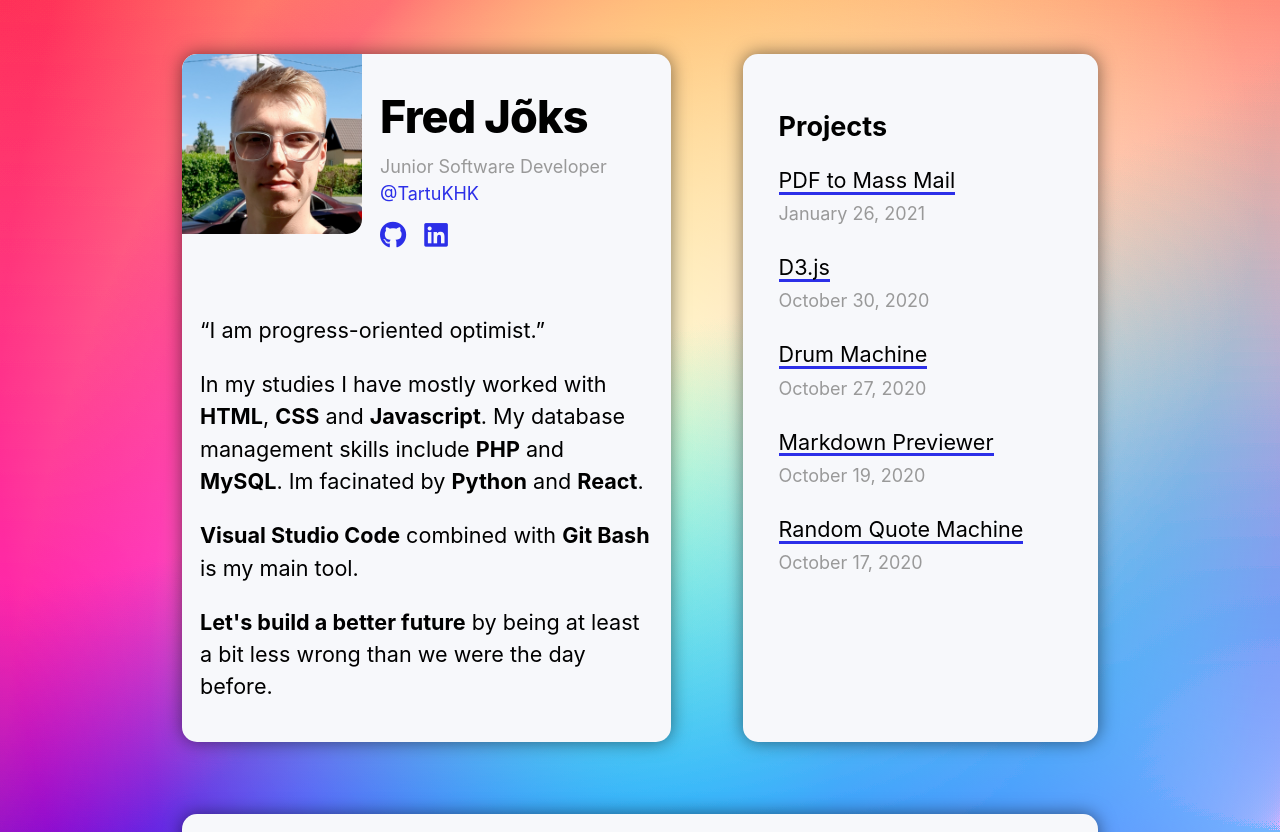
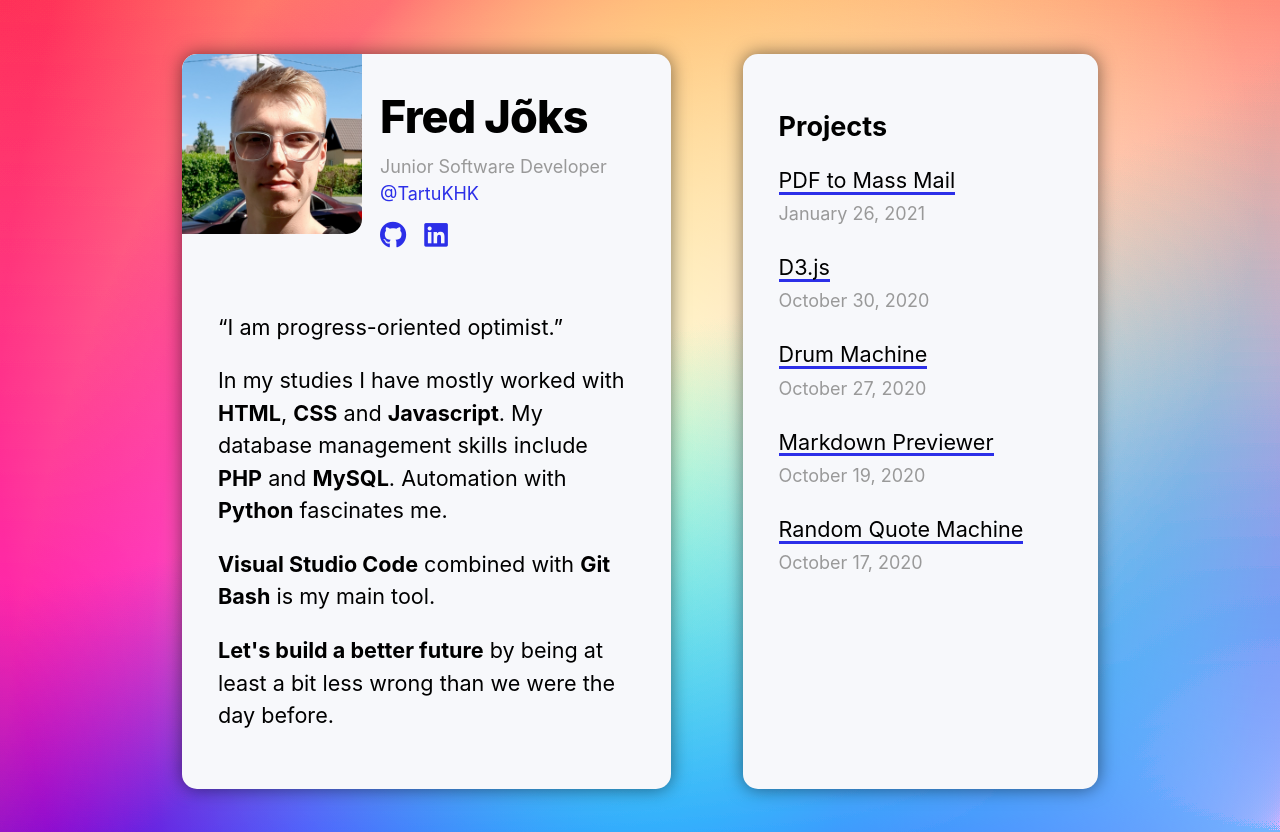
Before and after one commit to fredjoks/portfolio, a Next.js app: page / in a window 1280 px wide. Shown: the top 832 px of the page. Built offline with nearby package versions, Linux system fonts and the light colour scheme.

Commit message:
fix: header introduction text

```diff
--- a/components/layout.js
+++ b/components/layout.js
@@ -70,7 +70,7 @@ export default function Layout({ children, home }) {
           <p>
             In my studies I have mostly worked with <strong>HTML</strong>, <strong>CSS</strong> and <strong>Javascript</strong>.
             My database management skills include <strong>PHP</strong> and <strong>MySQL</strong>.
-            Im facinated by <strong>Python</strong> and <strong>React</strong>.
+            Automation with <strong>Python</strong> fascinates me.
           </p>
           <p>
             <strong>Visual Studio Code</strong> combined with <strong>Git Bash</strong> is my main tool.
--- a/components/layout.module.css
+++ b/components/layout.module.css
@@ -61,7 +61,11 @@
   }
 
   .headerIntroduction {
-    padding: 1rem;
+    padding: 2rem;
+  }
+
+  .headerIntroduction :nth-child(1) {
+    margin-top: 0;
   }
 
   .headerHomeImage {
```
